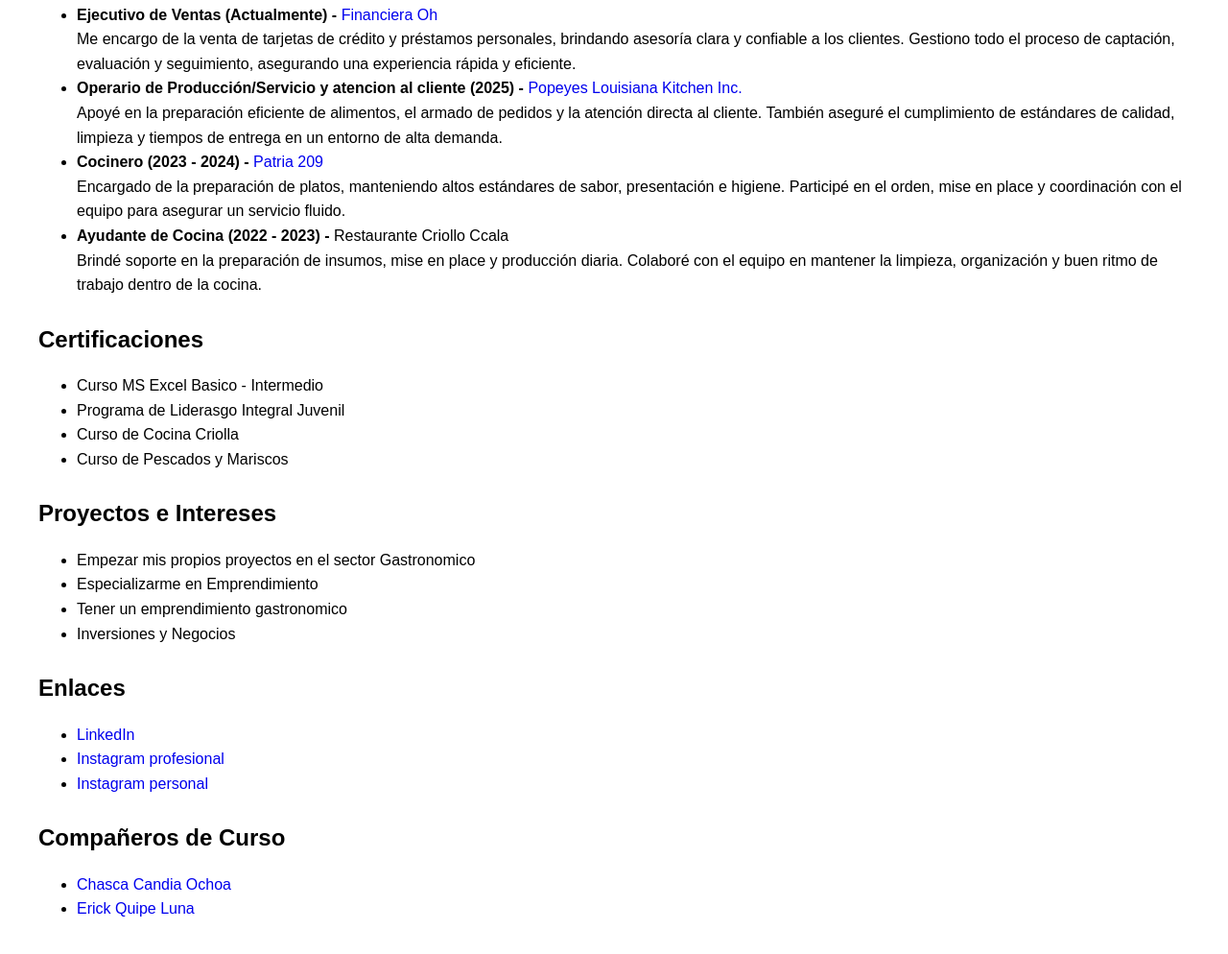
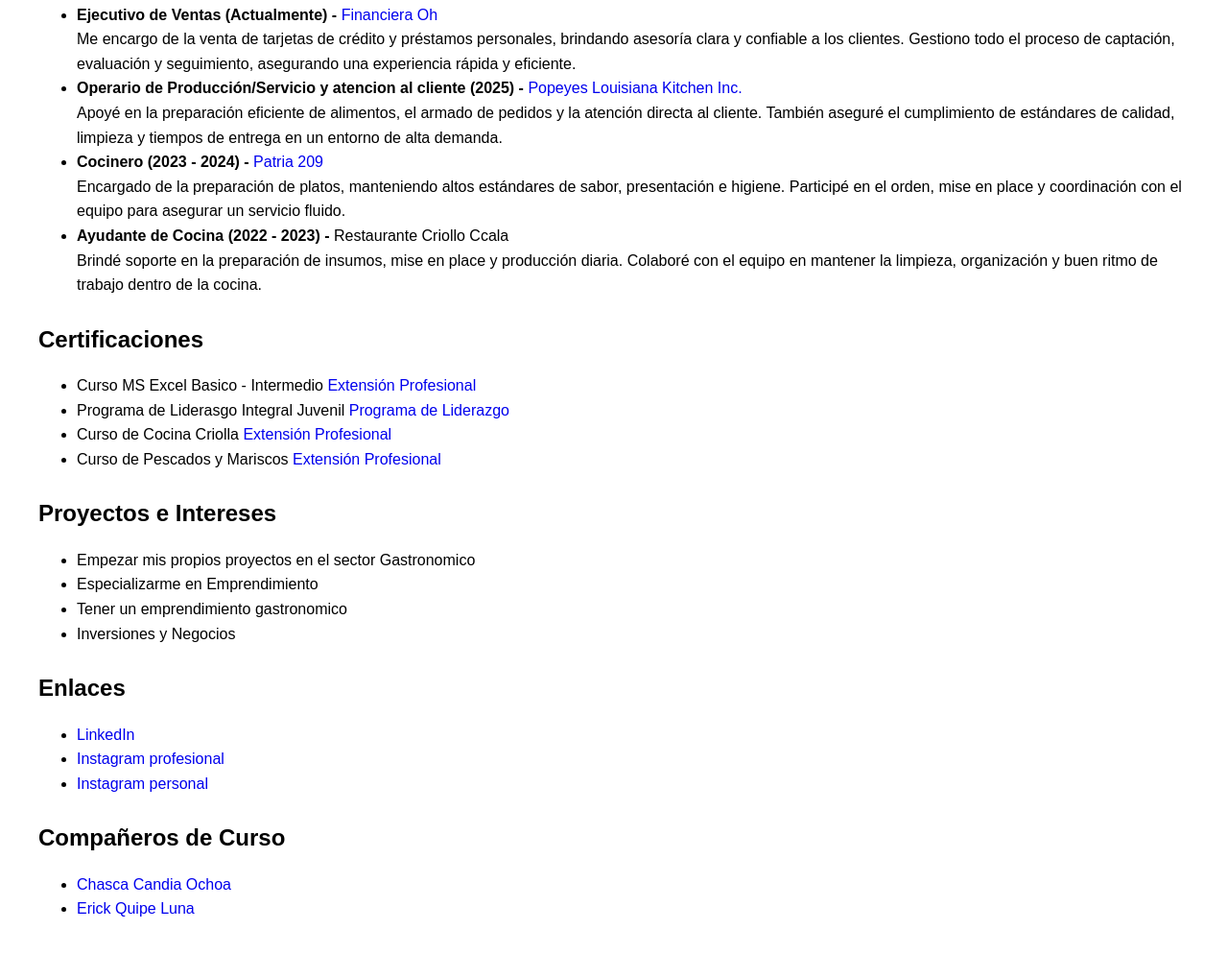
Before and after one commit to luiguicalcina-gif/Mi-Pagina-Web, a plain HTML site: page index.html in a window 1280 px wide. Shown: the part 749-1743 px from the top of the page at 96% size. Drawn offline with Linux system fonts and the light colour scheme.

Commit message:
Update index.html

```diff
--- a/index.html
+++ b/index.html
@@ -51,10 +51,10 @@
     <div class="section">
         <h2>Certificaciones</h2>
         <ul>
-            <li>Curso MS Excel Basico - Intermedio</li>
-            <li>Programa de Liderasgo Integral Juvenil</li>
-            <li>Curso de Cocina Criolla</li>
-            <li>Curso de Pescados y Mariscos</li>
+            <li>Curso MS Excel Basico - Intermedio <a href="https://www.isur.edu.pe/extension-profesional/cronograma-cursos/">Extensión Profesional</a></li>
+            <li>Programa de Liderasgo Integral Juvenil <a href="https://liderazgo.ucsp.edu.pe/">Programa de Liderazgo</a></li>
+            <li>Curso de Cocina Criolla <a href="https://www.isur.edu.pe/extension-profesional/cronograma-cursos/">Extensión Profesional</a></li>
+            <li>Curso de Pescados y Mariscos <a href="https://www.isur.edu.pe/extension-profesional/cronograma-cursos/">Extensión Profesional</a></li>
         </ul>
     </div>
 
```
